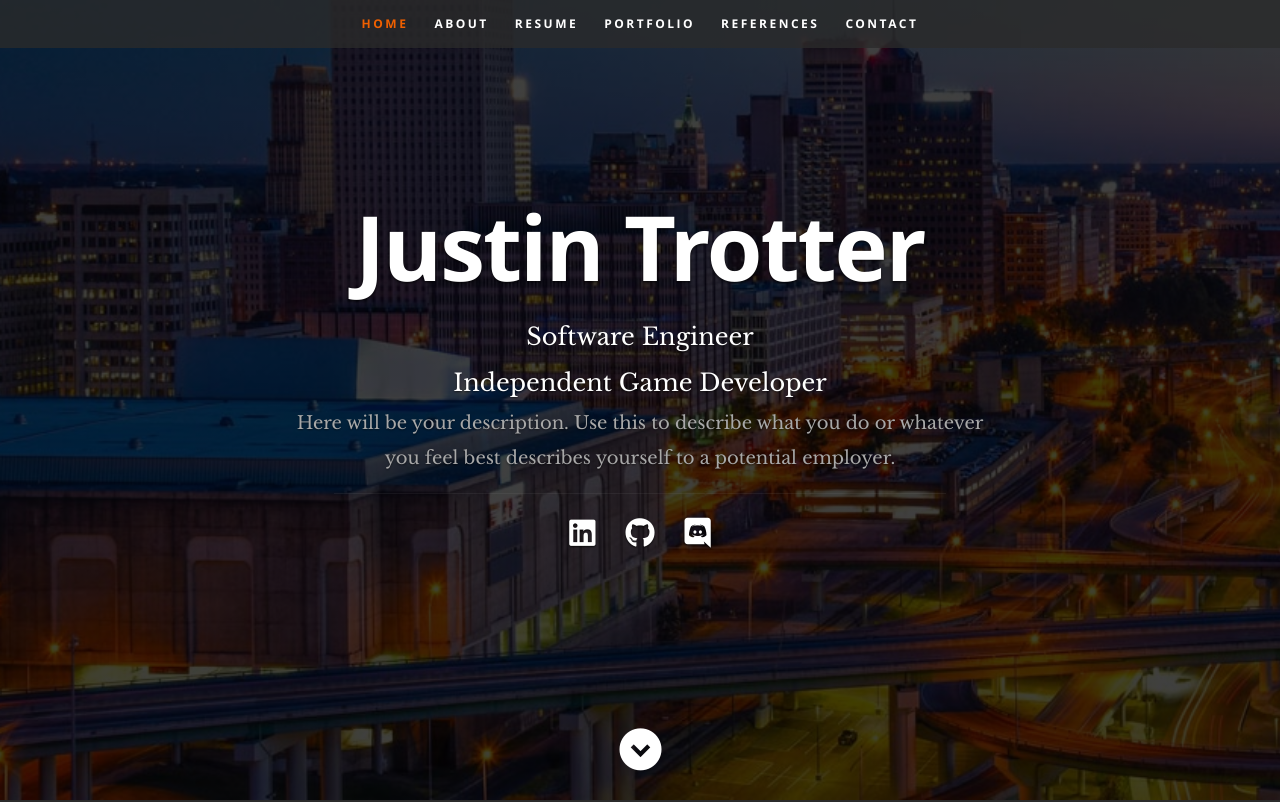
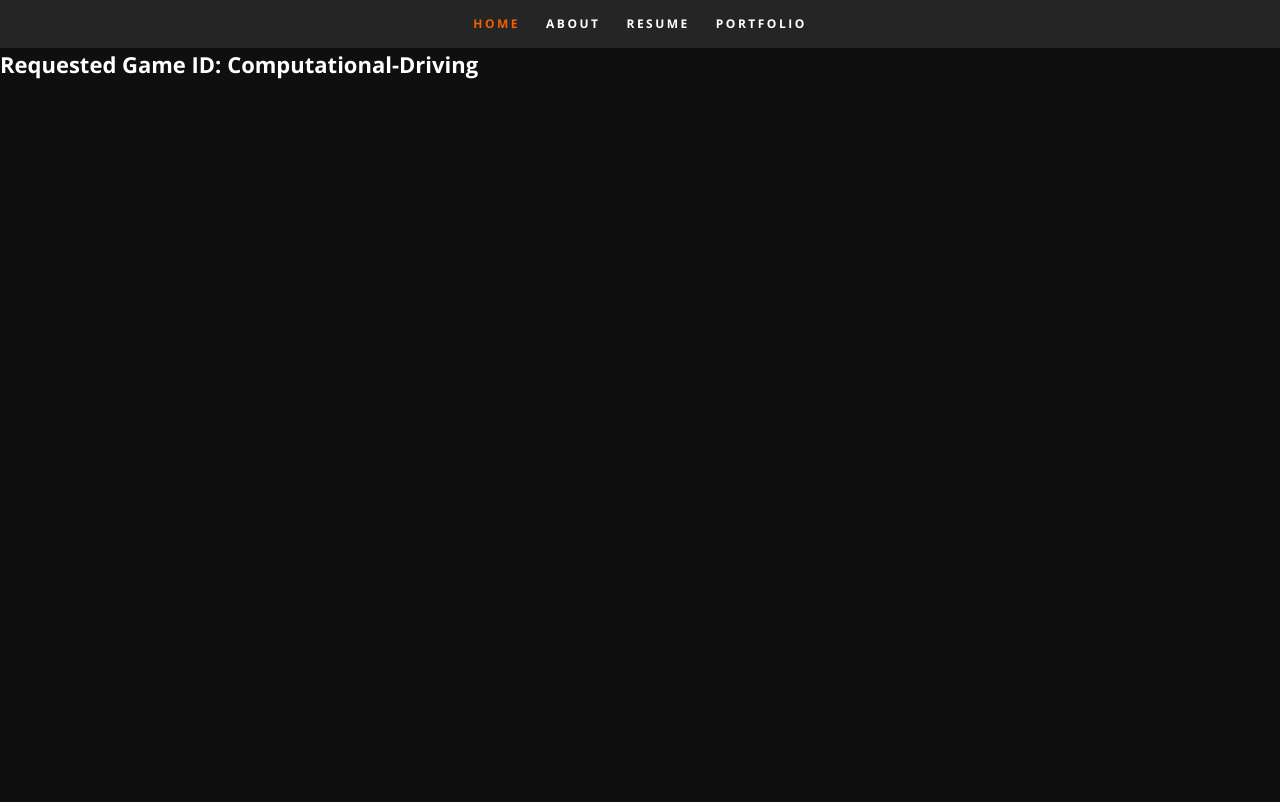
Before and after one commit to JustinTrotter/Website, a React (Create React App) app: page /portfolio/Computational-Driving in a window 1280 px wide. Shown: the top 802 px of the page. Built offline with nearby package versions, Linux system fonts and the light colour scheme.

Commit message:
navigation

```diff
--- a/package.json
+++ b/package.json
@@ -12,6 +12,7 @@
     "react": "^16.12.0",
     "react-dom": "^16.12.0",
     "react-router-dom": "^5.1.2",
+    "react-router-hash-link": "^1.2.2",
     "react-scripts": "3.4.0"
   },
   "scripts": {
--- a/public/css/default.css
+++ b/public/css/default.css
@@ -611,7 +611,7 @@ input[type="checkbox"] { display: inline; }
 
 .column, .columns {
    position: relative;
-   padding: 0 20px;
+   padding: 7px;
    min-height: 1px;
    float: left;
 }
--- a/public/css/layout.css
+++ b/public/css/layout.css
@@ -539,7 +539,10 @@ ul#nav li.current a { color: #F06000; }
 }
 
 /* Portfolio Content */
-#portfolio-wrapper .columns { margin-bottom: 36px; }
+.portfolio-wrapper {
+   background-color: #c3c3c3;
+   padding: 8px;
+}
 .portfolio-item .item-wrap {
    background: #fff;
    overflow: hidden;
--- a/src/App.css
+++ /dev/null
@@ -1,38 +0,0 @@
-.App {
-  text-align: center;
-}
-
-.App-logo {
-  height: 40vmin;
-  pointer-events: none;
-}
-
-@media (prefers-reduced-motion: no-preference) {
-  .App-logo {
-    animation: App-logo-spin infinite 20s linear;
-  }
-}
-
-.App-header {
-  background-color: #282c34;
-  min-height: 100vh;
-  display: flex;
-  flex-direction: column;
-  align-items: center;
-  justify-content: center;
-  font-size: calc(10px + 2vmin);
-  color: white;
-}
-
-.App-link {
-  color: #61dafb;
-}
-
-@keyframes App-logo-spin {
-  from {
-    transform: rotate(0deg);
-  }
-  to {
-    transform: rotate(360deg);
-  }
-}
--- a/src/App.js
+++ b/src/App.js
@@ -1,11 +1,25 @@
 import React from 'react';
-import './App.css';
 import Home from './Pages/Home';
+import Game from './Pages/Game';
+import {
+  BrowserRouter as Router,
+  Switch,
+  Route
+} from "react-router-dom";
 
 function App() {
   return (
     <div className="App">
-      <Home/>
+      <Router>
+        <Switch>
+          <Route path="/portfolio/:gameId">
+            <Game/>
+          </Route>
+          <Route path="/">
+            <Home />
+          </Route>
+        </Switch>
+      </Router>
     </div>
   );
 }
--- a/src/Components/Experience.js
+++ b/src/Components/Experience.js
@@ -15,7 +15,7 @@ const Experience = () => {
   })
   var skills = jsonData.skills.map(function(skills){
     /*return <li key={skills.name}><span style={{width:skills.level}}className={className}></span><em>{skills.name}</em></li>*/
-    return <div class={`bar ${skills.level} ${skills.type}`} data-skill={`${skills.name}`}></div>
+    return <div className={`bar ${skills.level} ${skills.type}`} data-skill={`${skills.name}`}></div>
   })
 
     return (
--- a/src/Components/Header.js
+++ b/src/Components/Header.js
@@ -8,23 +8,6 @@ const Header = () => {
   })
   return (
     <header id="home">
-
-      <nav id="nav-wrap">
-
-        <a className="mobile-btn" href="#nav-wrap" title="Show navigation">Show navigation</a>
-          <a className="mobile-btn" href="#home" title="Hide navigation">Hide navigation</a>
-
-        <ul id="nav" className="nav">
-          <li className="current"><a  href="#home">Home</a></li>
-          <li><a href="#about">About</a></li>
-          <li><a href="#resume">Resume</a></li>
-          <li><a href="#portfolio">Portfolio</a></li>
-          <li><a href="#testimonials">References</a></li>
-          <li><a href="#contact">Contact</a></li>
-        </ul>
-
-      </nav>
-
       <div className="row banner">
         <div className="banner-text">
           <h1 className="responsive-headline">{name}</h1>
--- /dev/null
+++ b/src/Components/Navigation.js
@@ -0,0 +1,29 @@
+import React, { useState } from 'react';
+import { HashLink as Link } from "react-router-hash-link";
+
+const Navigation = () => {
+  const [hash, setHash] = useState("#home");
+
+  const navItems = ["home", "about", "resume", "portfolio"];
+
+
+  return (
+    <nav id="nav-wrap">
+      <a className="mobile-btn" href="#nav-wrap" title="Show navigation">Show navigation</a>
+      <a className="mobile-btn" href="#home" title="Hide navigation">Hide navigation</a>
+      <ul id="nav" className="nav">
+        {navItems.map(item =>
+          <li className={hash === `#${item}` ? "current" : ""}>
+            <Link
+              to={`/#${item}`}
+              onClick={()=>setHash(`#${item}`)}>
+                {item}
+            </Link>
+          </li>
+        )}
+      </ul>
+    </nav>
+  )
+}
+
+export default Navigation;
--- a/src/Components/Portfolio.js
+++ b/src/Components/Portfolio.js
@@ -1,12 +1,13 @@
 import React from 'react';
+import { Link } from "react-router-dom";
 import jsonData from '../Data/resume.json';
 
 const Portfolio = () => {
     const projects = jsonData.projects?.map(function(projects){
-        const projectImage = 'images/portfolio/' + projects.image;
+        const projectImage = '/images/' + projects.image;
         return <div key={projects.title} className="columns portfolio-item">
           <div className="item-wrap">
-            <a href={projects.url} title={projects.title}>
+            <Link to={projects.url} title={projects.title}>
               <img alt={projects.title} src={projectImage} />
                 <div className="overlay">
                   <div className="portfolio-item-meta">
@@ -15,7 +16,7 @@ const Portfolio = () => {
                   </div>
                 </div>
               <div className="link-icon"><i className="fa fa-link"></i></div>
-            </a>
+            </Link>
           </div>
         </div>
     })
@@ -25,7 +26,7 @@ const Portfolio = () => {
       <div className="row">
         <div className="twelve columns collapsed">
           <h1>Games that I have made over the years.</h1>
-          <div id="portfolio-wrapper" className="bgrid-quarters s-bgrid-thirds cf">
+          <div id="portfolio-wrapper" className="bgrid-quarters s-bgrid-thirds cf portfolio-wrapper">
               {projects}
           </div>
         </div>
--- a/src/Data/resume.json
+++ b/src/Data/resume.json
@@ -170,34 +170,76 @@
     ],
     "projects": [
       {
-        "title":"Canadian Wanderlust",
-        "category":"My Travel Blog for my post-university travels",
-        "image":"canadian-wanderlust.jpg",
-        "url":"https://www.canadianwanderlust.com"
+        "title":"Computational Driving",
+        "category":"GameJam",
+        "image":"ComputationalDriving.png",
+        "url":"/portfolio/Computational-Driving"
       },
       {
-        "title":"Fury Fighting Gear",
-        "category":"(offline now) A fighting gear company I started",
-        "image":"fury-fighting-gear.jpg",
-        "url":"http://www.timbakerdev.com"
+        "title":"Computational Driving 2",
+        "category":"GameJam 2",
+        "image":"ComputationalDriving.png",
+        "url":"/portfolio/Computational-Driving-2"
       },
       {
-        "title":"Original Thai Food",
-        "category":"Website I built for a restaurant I like in Thailand",
-        "image":"original-thai-food.jpg",
-        "url":"http://www.timbakerdev.com/originalthaifood.github.io"
+        "title":"Computational Driving",
+        "category":"GameJam",
+        "image":"ComputationalDriving.png",
+        "url":"/Computational-Driving"
       },
       {
-        "title":"Resume Website",
-        "category":"A React based resume website template",
-        "image":"resume-website.jpg",
-        "url":"http://www.timbakerdev.com"
+        "title":"Computational Driving",
+        "category":"GameJam",
+        "image":"ComputationalDriving.png",
+        "url":"/Computational-Driving"
       },
       {
-        "title":"Smirkspace",
-        "category":"(MVP Only) A React and Meteor based chat University project.",
-        "image":"smirkspace.jpg",
-        "url":"http://www.smirkspace.com"
+        "title":"Computational Driving",
+        "category":"GameJam",
+        "image":"ComputationalDriving.png",
+        "url":"/Computational-Driving"
+      },
+      {
+        "title":"Computational Driving",
+        "category":"GameJam",
+        "image":"ComputationalDriving.png",
+        "url":"/Computational-Driving"
+      },
+      {
+        "title":"Computational Driving",
+        "category":"GameJam",
+        "image":"ComputationalDriving.png",
+        "url":"/Computational-Driving"
+      },
+      {
+        "title":"Computational Driving",
+        "category":"GameJam",
+        "image":"ComputationalDriving.png",
+        "url":"/Computational-Driving"
+      },
+      {
+        "title":"Computational Driving",
+        "category":"GameJam",
+        "image":"ComputationalDriving.png",
+        "url":"/Computational-Driving"
+      },
+      {
+        "title":"Computational Driving",
+        "category":"GameJam",
+        "image":"ComputationalDriving.png",
+        "url":"/Computational-Driving"
+      },
+      {
+        "title":"Computational Driving",
+        "category":"GameJam",
+        "image":"ComputationalDriving.png",
+        "url":"/Computational-Driving"
+      },
+      {
+        "title":"Computational Driving",
+        "category":"GameJam",
+        "image":"ComputationalDriving.png",
+        "url":"/Computational-Driving"
       }
     ]
   }
--- /dev/null
+++ b/src/Pages/Game.js
@@ -0,0 +1,17 @@
+import React from 'react';
+import Navigation from '../Components/Navigation';
+import { useParams } from "react-router-dom";
+
+function Game() {
+  const { gameId } = useParams();
+  return (
+    <>
+      <Navigation/>
+      <div style={{marginTop:"50px"}}>
+        <h3 style={{color: "white"}}>Requested Game ID: {gameId}</h3>
+      </div>
+    </>
+  );
+}
+
+export default Game;
--- a/src/Pages/Home.js
+++ b/src/Pages/Home.js
@@ -1,4 +1,5 @@
 import React from 'react';
+import Navigation from '../Components/Navigation';
 import Header from '../Components/Header';
 import About from '../Components/About';
 import Experience from '../Components/Experience';
@@ -7,6 +8,7 @@ import Portfolio from '../Components/Portfolio';
 function Home() {
   return (
     <>
+      <Navigation/>
       <Header/>
       <About/>
       <Experience/>
```
Also changed, not shown: public/images/ComputationalDriving.png (added).
